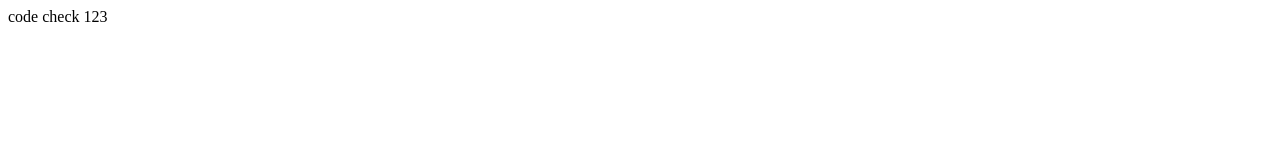
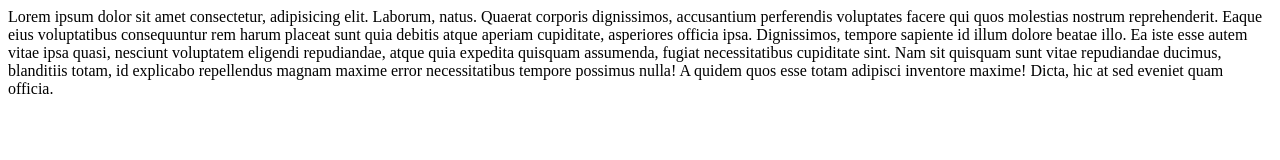
Before and after one commit to nitinks17/learninggit2, a plain HTML site: page codecheck/index.html in a window 1280 px wide. Drawn offline with Linux system fonts and the light colour scheme.

Commit message:
added few line in index.html

```diff
--- a/codecheck/index.html
+++ b/codecheck/index.html
@@ -7,6 +7,5 @@
     <title>Document</title>
 </head>
 <body>
-    code check 123
-</body>
+Lorem ipsum dolor sit amet consectetur, adipisicing elit. Laborum, natus. Quaerat corporis dignissimos, accusantium perferendis voluptates facere qui quos molestias nostrum reprehenderit. Eaque eius voluptatibus consequuntur rem harum placeat sunt quia debitis atque aperiam cupiditate, asperiores officia ipsa. Dignissimos, tempore sapiente id illum dolore beatae illo. Ea iste esse autem vitae ipsa quasi, nesciunt voluptatem eligendi repudiandae, atque quia expedita quisquam assumenda, fugiat necessitatibus cupiditate sint. Nam sit quisquam sunt vitae repudiandae ducimus, blanditiis totam, id explicabo repellendus magnam maxime error necessitatibus tempore possimus nulla! A quidem quos esse totam adipisci inventore maxime! Dicta, hic at sed eveniet quam officia.</body>
 </html>
```
